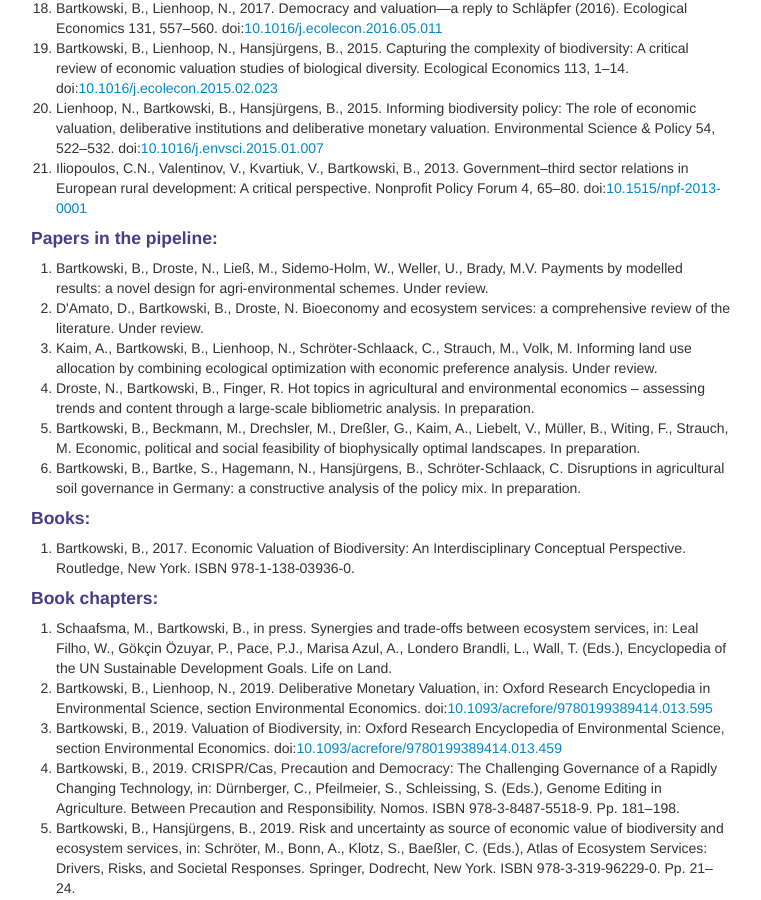
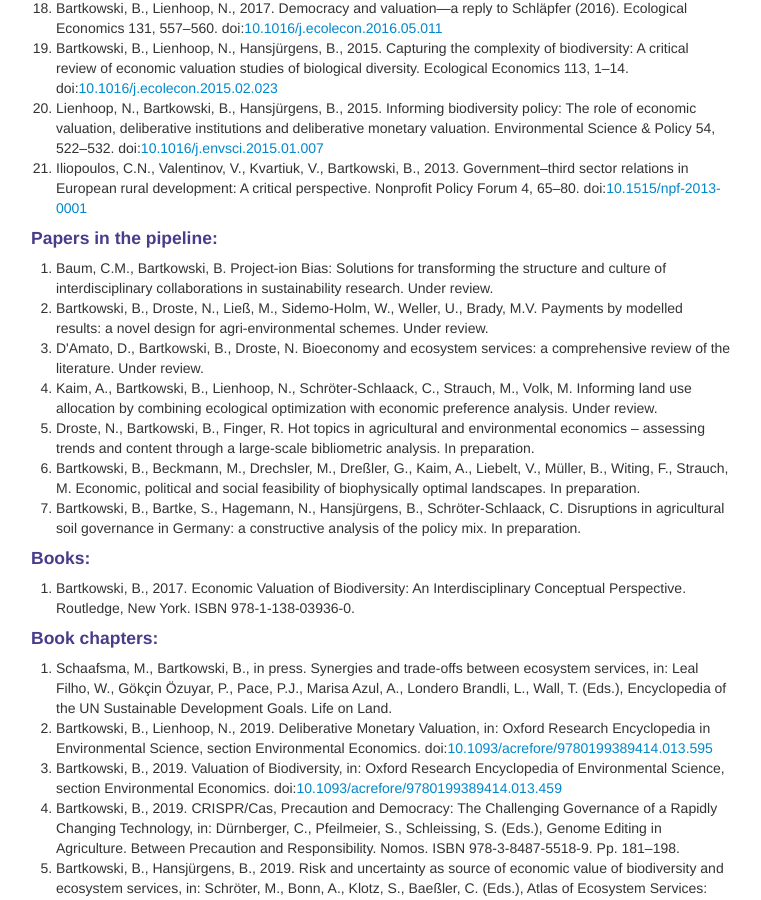
Before and after one commit to BartoszBartk/BartoszBartk.github.io, a Jekyll site: the page built from pages/publications.md, in a window 1280 px wide and 900 px high, scrolled down 1154 px. Shown: the whole window, without its empty margins (259-1020 px from the left). Built offline with Jekyll 4.4.1, drawn with Linux system fonts in a browser that asks for light colours; our own code applies the rules of GitHub Pages for plain Markdown files.

Commit message:
reference list updated

```diff
--- a/pages/publications.md
+++ b/pages/publications.md
@@ -31,6 +31,7 @@ If you are interested in any of my publications, but don't have access to it - f
 </ol>
 #### Papers in the pipeline:
 <ol>
+<li>Baum, C.M., Bartkowski, B. Project-ion Bias: Solutions for transforming the structure and culture of interdisciplinary collaborations in sustainability research. Under review.</li>
 <li>Bartkowski, B., Droste, N., Ließ, M., Sidemo-Holm, W., Weller, U., Brady, M.V. Payments by modelled results: a novel design for agri-environmental schemes. Under review.</li>
 <li>D'Amato, D., Bartkowski, B., Droste, N. Bioeconomy and ecosystem services: a comprehensive review of the literature. Under review.</li>
 <li>Kaim, A., Bartkowski, B., Lienhoop, N., Schröter-Schlaack, C., Strauch, M., Volk, M. Informing land use allocation by combining ecological optimization with economic preference analysis. Under review.</li>
```
